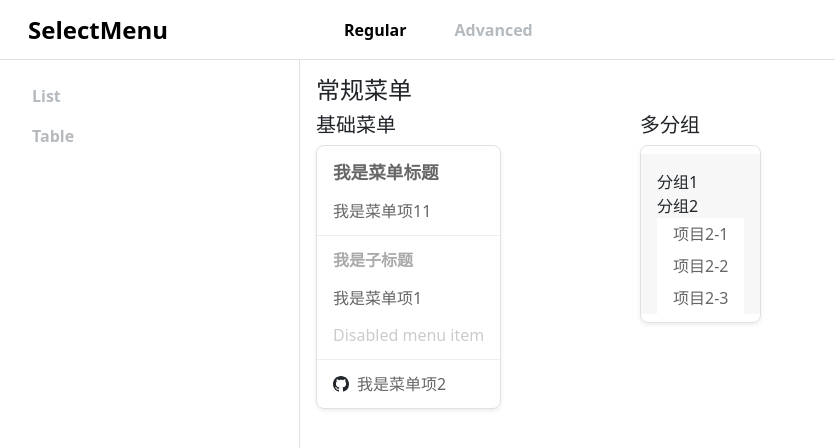
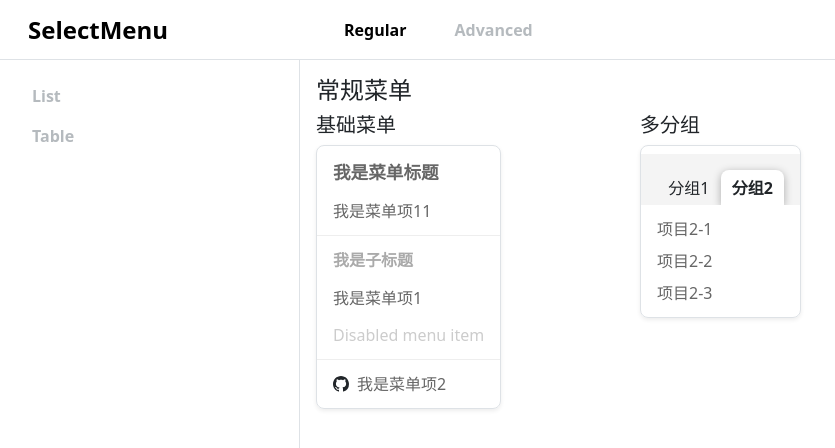
Before and after one commit to TerryZ/v-selectmenu, a Vue app: page /#/regular in a window 1280 px wide. Shown: the top 448 px of the page, without its empty margins (0-835 px from the left). Built offline with nearby package versions, Linux system fonts and the light colour scheme.

Commit message:
feat: Regular group 切换策略与样式优化

```diff
--- a/src/components/regular/MenuGroup.jsx
+++ b/src/components/regular/MenuGroup.jsx
@@ -1,4 +1,4 @@
-import { defineComponent, toRef, provide } from 'vue'
+import { defineComponent, toRef, provide, ref, onBeforeMount } from 'vue'
 
 export default defineComponent({
   props: {
@@ -6,11 +6,13 @@ export default defineComponent({
   },
   emits: ['update:modelValue'],
   setup (props, { slots, emit }) {
+    const body = ref()
+
     function switchGroup (groupName) {
       const items = slots?.default()
+      if (!items || !items.length) return
+
       groupName = groupName || props.modelValue
-
-      if (!items || !items.length) return
 
       const groupIndex = groupName
         ? items.findIndex(val => val.props?.name === groupName)
@@ -20,25 +22,29 @@ export default defineComponent({
       const targetGroupName = items[groupIndex].props.name
 
       if (targetGroupName !== props.modelValue) {
-        // emit new group name and trigger component rerender
         emit('update:modelValue', targetGroupName)
-        return
       }
 
-      return items[groupIndex].children?.default()
+      body.value = items[groupIndex].children?.default()
     }
 
     provide('switch-group', switchGroup)
     provide('active-group', toRef(props, 'modelValue'))
 
+    onBeforeMount(() => {
+      switchGroup()
+    })
+
     return () => {
       return (
         <div class="sm-regular-group">
 
-          {slots.default && slots.default()}
+          <div class="sm-regular-group-tabs">
+            {slots.default && slots.default()}
+          </div>
 
           <div class="sm-regular-group-body" >
-            {switchGroup()}
+            {body.value}
           </div>
         </div>
       )
--- a/src/components/regular/MenuGroupItem.jsx
+++ b/src/components/regular/MenuGroupItem.jsx
@@ -1,4 +1,4 @@
-import { defineComponent, inject } from 'vue'
+import { defineComponent, inject, computed } from 'vue'
 
 export default defineComponent({
   name: 'MenuGroup',
@@ -8,6 +8,15 @@ export default defineComponent({
   },
   setup (props, { slots }) {
     const switchGroup = inject('switch-group')
+    const activeGroup = inject('active-group')
+
+    const classes = computed(() => {
+      const value = ['sm-regular-group-item']
+      if (props.name === activeGroup.value) {
+        value.push('active')
+      }
+      return value
+    })
 
     function changeActiveGroup () {
       switchGroup(props.name)
@@ -20,8 +29,8 @@ export default defineComponent({
 
     return () => {
       return (
-        <div class="sm-regular-group-item">
-          <div onClick={changeActiveGroup}>{props.title}</div>
+        <div class={classes.value} onClick={changeActiveGroup}>
+          {props.title}
         </div>
       )
     }
--- a/src/styles/regular.sass
+++ b/src/styles/regular.sass
@@ -14,12 +14,23 @@
   .sm-regular-group
     display: flex
     flex-direction: column
-    background-color: #f7f7f7
-    padding: 1rem 1rem 0
+    background-color: #F4F4F4
+    padding: 1rem 0 0
+    &-tabs
+      display: flex
+      padding: 0 1rem
     &-item
-      display: flex
-      flex-direction: column
+      padding: .4rem .7rem .3rem
+      cursor: pointer
+      border-top-left-radius: .5rem
+      border-top-right-radius: .5rem
+      // transition: all .2s ease
+      &.active
+        background-color: white
+        font-weight: 600
+        box-shadow: 0 2px 8px rgba(0, 0, 0, .3)
     &-body
+      padding-top: .5rem
       background-color: white
   .sm-regular-item
     display: flex
```
